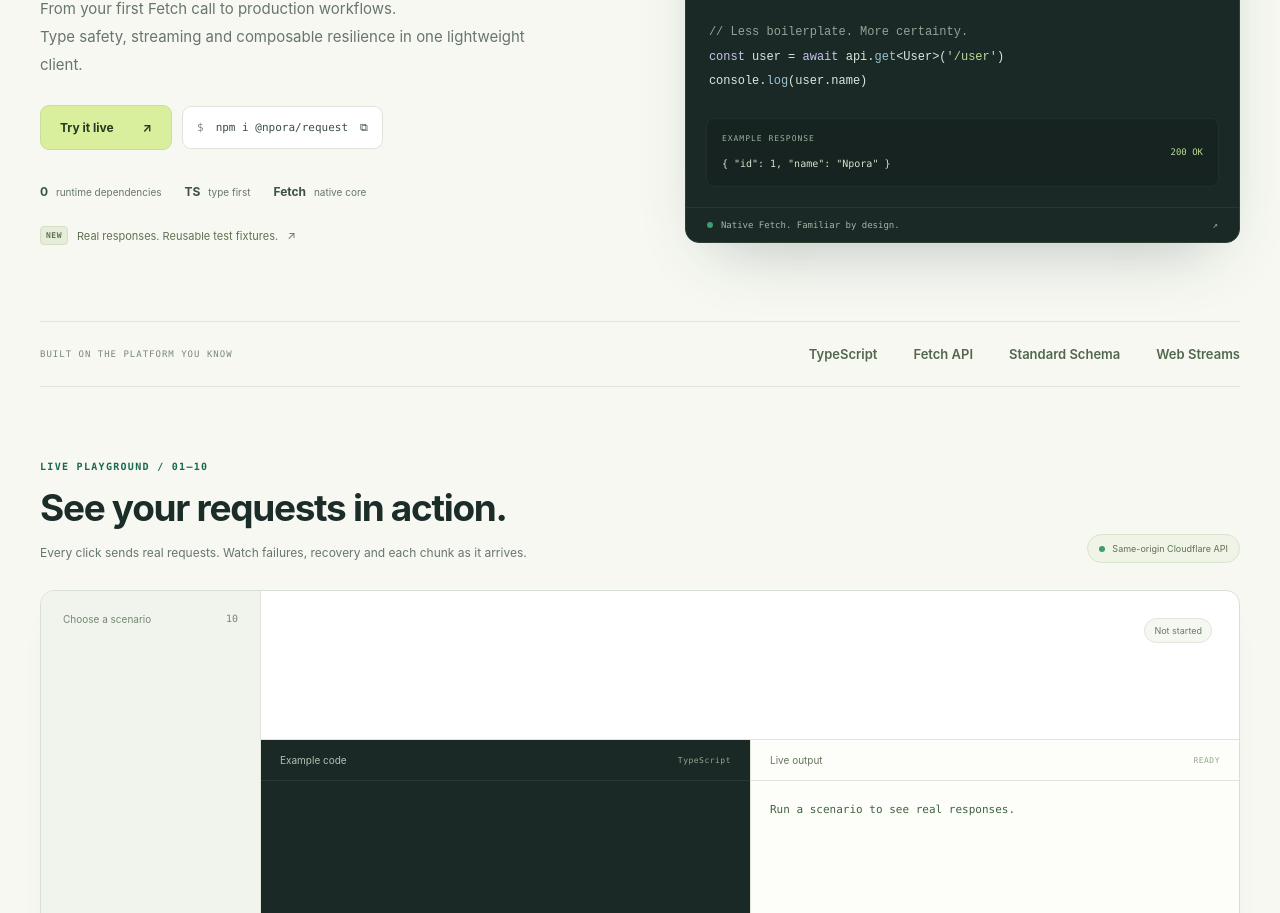
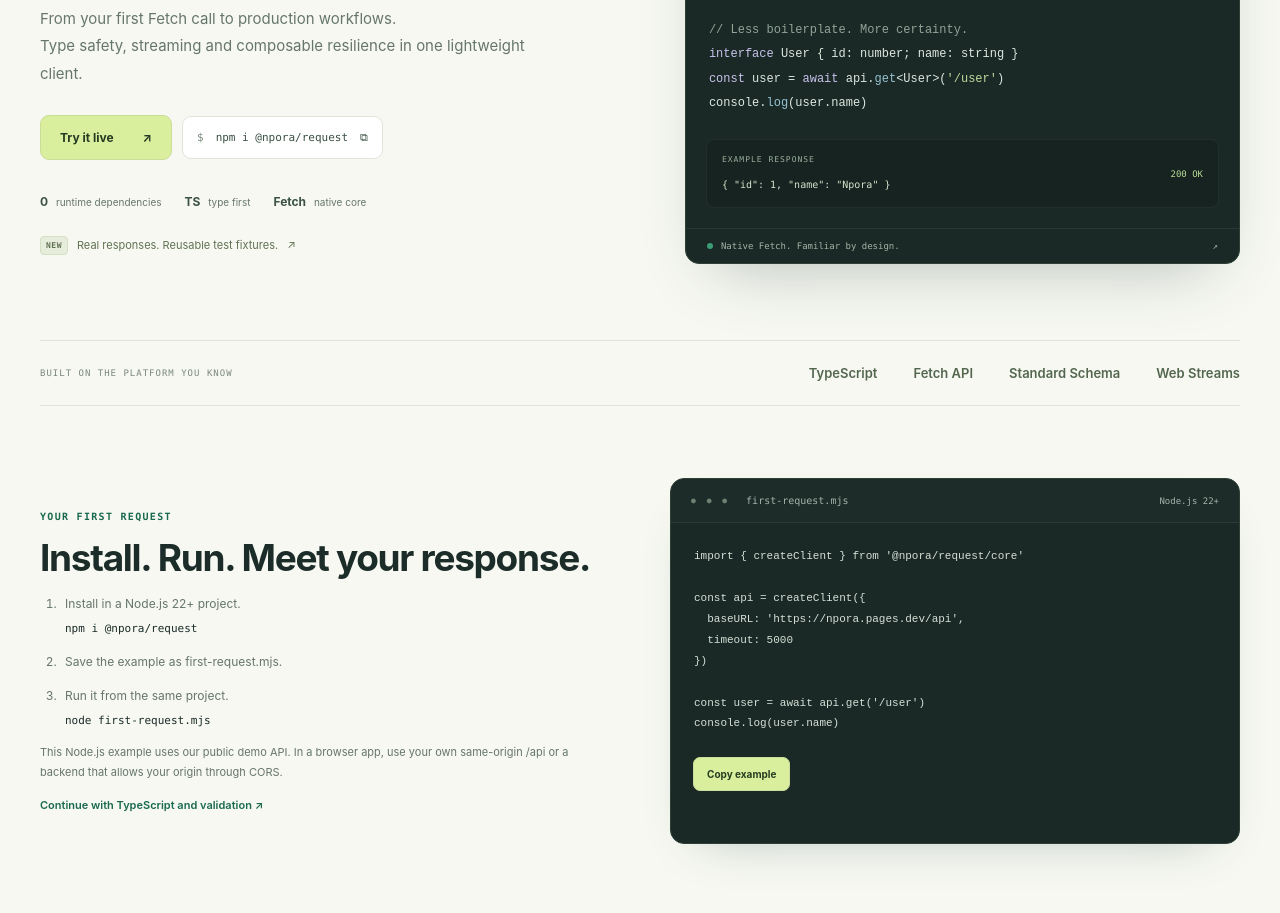
Before and after one commit to npora/request, a website with bundled scripts: page website/index.html in a window 1280 px wide. Shown: the part 402-1315 px from the top of the page. Built offline with nearby package versions, Linux system fonts and the light colour scheme.

Commit message:
docs(website): add a runnable first-request guide (#177)

```diff
--- a/website/app.js
+++ b/website/app.js
@@ -124,9 +124,15 @@ $('copy-install').addEventListener('click', async () => {
   try { await navigator.clipboard.writeText('npm i @npora/request'); $('copy-status').textContent = t('安装命令已复制') }
   catch { $('copy-status').textContent = t('请复制：npm i @npora/request') }
 })
+$('copy-quickstart').addEventListener('click', async () => {
+  try {
+    await navigator.clipboard.writeText($('quickstart-code').textContent.trim())
+    $('quickstart-status').textContent = t('quickstart.copied')
+  } catch { $('quickstart-status').textContent = t('quickstart.fallback') }
+})
 $('language').value = getLanguage()
 $('language').addEventListener('change', () => {
-  setLanguage($('language').value); applyLanguage(); $('copy-status').textContent = ''; render(); recordingDemo.render()
+  setLanguage($('language').value); applyLanguage(); $('copy-status').textContent = ''; $('quickstart-status').textContent = ''; render(); recordingDemo.render()
 })
 applyLanguage()
 window.addEventListener('pagehide', () => { batch = false; controller?.abort(); recordingDemo.dispose() })
--- a/website/index.html
+++ b/website/index.html
@@ -14,7 +14,7 @@
   <a class="skip" href="#playground"><span data-i18n="copy2">Skip to playground</span></a>
   <header class="nav wrap">
     <a class="brand" href="/" aria-label="Npora Request home" data-i18n-aria-label="copy3"><span class="brand-mark">n<span>↗</span></span> npora<span class="brand-light">/ request</span></a>
-    <nav aria-label="Main navigation" data-i18n-aria-label="copy4"><a class="nav-features" href="#features" data-i18n="nav.features">Features</a><a href="#playground"><span data-i18n="copy5">Playground</span></a><a href="https://github.com/npora/request#readme"><span data-i18n="copy6">Docs ↗</span></a><a class="github" href="https://github.com/npora/request">GitHub ↗</a><label class="language-picker"><span class="sr-only" data-i18n="language">Language</span><select id="language" aria-label="Language"><option value="en">English</option><option value="zh-CN">简体中文</option></select></label></nav>
+    <nav aria-label="Main navigation" data-i18n-aria-label="copy4"><a href="#quickstart" data-i18n="quickstart.nav">Get started</a><a class="nav-features" href="#features" data-i18n="nav.features">Features</a><a href="#playground"><span data-i18n="copy5">Playground</span></a><a href="https://github.com/npora/request#readme"><span data-i18n="copy6">Docs ↗</span></a><a class="github" href="https://github.com/npora/request">GitHub ↗</a><label class="language-picker"><span class="sr-only" data-i18n="language">Language</span><select id="language" aria-label="Language"><option value="en">English</option><option value="zh-CN">简体中文</option></select></label></nav>
   </header>
   <main>
     <section class="hero wrap">
@@ -37,6 +37,7 @@
   .<span class="blue">use</span>(<span class="blue">retryPlugin</span>({ retries: <span class="orange">2</span> }))
 
 <span class="muted-code"><span data-i18n="copy17">// Less boilerplate. More certainty.</span></span>
+<span class="purple">interface</span> User { id: number; name: string }
 <span class="purple">const</span> user = <span class="purple">await</span> api.<span class="blue">get</span>&lt;User&gt;(<span class="green">'/user'</span>)
 console.<span class="blue">log</span>(user.name)</code></pre>
         <div class="sample-response"><div><span class="sample-label" data-i18n="hero.response">EXAMPLE RESPONSE</span><code>{ "id": 1, "name": "Npora" }</code></div><span class="http-status">200 OK</span></div>
@@ -44,6 +45,18 @@ console.<span class="blue">log</span>(user.name)</code></pre>
       </div>
     </section>
     <div class="compatibility wrap"><span data-i18n="compatibility.title">BUILT ON THE PLATFORM YOU KNOW</span><div><span>TypeScript</span><span>Fetch API</span><span>Standard Schema</span><span>Web Streams</span></div></div>
+    <section id="quickstart" class="quickstart wrap" aria-labelledby="quickstart-title">
+      <div><div class="eyebrow" data-i18n="quickstart.eyebrow">YOUR FIRST REQUEST</div><h2 id="quickstart-title" data-i18n="quickstart.title">Install. Run. Meet your response.</h2><ol class="quickstart-steps"><li><span data-i18n="quickstart.install">Install in a Node.js 22+ project.</span><code>npm i @npora/request</code></li><li><span data-i18n="quickstart.save">Save the example as first-request.mjs.</span></li><li><span data-i18n="quickstart.run">Run it from the same project.</span><code>node first-request.mjs</code></li></ol><p class="quickstart-note" data-i18n="quickstart.note">This Node.js example uses our public demo API. In a browser app, use your own same-origin /api or a backend that allows your origin through CORS.</p><a class="text-link" href="https://github.com/npora/request#quick-start" data-i18n="quickstart.docs">Continue with TypeScript and validation ↗</a></div>
+      <div class="fixture-panel"><div class="code-bar"><span class="window-dots" aria-hidden="true">● ● ●</span><span>first-request.mjs</span><span>Node.js 22+</span></div><pre><code id="quickstart-code">import { createClient } from '@npora/request/core'
+
+const api = createClient({
+  baseURL: 'https://npora.pages.dev/api',
+  timeout: 5000
+})
+
+const user = await api.get('/user')
+console.log(user.name)</code></pre><div class="fixture-actions"><button id="copy-quickstart" type="button" class="primary" data-i18n="quickstart.copy">Copy example</button></div><p id="quickstart-status" class="quickstart-status" role="status"></p></div>
+    </section>
     <section id="playground" class="playground wrap" aria-labelledby="playground-title">
       <div class="section-heading"><div><div class="eyebrow">LIVE PLAYGROUND / 01—10</div><h2 id="playground-title"><span data-i18n="copy18">See your requests in action.</span></h2><p><span data-i18n="copy19">Every click sends real requests. Watch failures, recovery and each chunk as it arrives.</span></p></div><div class="connection"><span class="dot"></span><span data-i18n="copy20"> Same-origin Cloudflare API</span></div></div>
       <div class="workspace">
--- a/website/style.css
+++ b/website/style.css
@@ -82,6 +82,14 @@ h1 { font-size: clamp(48px, 5.25vw, 76px); line-height: 1.08; letter-spacing: -3
 .compatibility > span { font: 9px var(--mono); letter-spacing: 1px; color: #7a8978; }
 .compatibility > div { display: flex; flex-wrap: wrap; gap: 36px; color: #53674f; font-size: 13px; font-weight: 600; }
 .playground { padding-top: 72px; }
+.quickstart { display: grid; grid-template-columns: 1fr 1fr; gap: 60px; padding-top: 72px; align-items: center; }
+.quickstart .eyebrow { color: var(--green); }
+.quickstart-steps { padding-left: 20px; font-size: 12px; line-height: 1.8; color: var(--muted); }
+.quickstart-steps li { padding-left: 5px; margin-block: 12px; }
+.quickstart-steps code { display: block; font: 11px/1.8 var(--mono); color: var(--ink); margin-top: 5px; overflow-wrap: anywhere; }
+.quickstart-note { font-size: 11px; line-height: 1.8; color: var(--muted); }
+.quickstart .fixture-panel pre { height: auto; }
+.quickstart-status { min-height: 20px; margin: 14px 22px 18px; color: #bbd5a5; font-size: 10px; line-height: 1.7; }
 .section-heading { display: flex; justify-content: space-between; align-items: flex-end; gap: 20px; margin-bottom: 27px; }
 .section-heading .eyebrow { color: var(--green); }
 h2 { font-size: clamp(27px, 3vw, 37px); line-height: 1.2; letter-spacing: -1.3px; margin: 12px 0; font-weight: 710; }
@@ -187,6 +195,7 @@ progress { display: block; width: 100%; height: 5px; margin-top: 7px; accent-col
   .compatibility > div { gap: 20px; font-size: 11px; }
 }
 @media (max-width: 760px) {
+  .quickstart { grid-template-columns: minmax(0, 1fr); gap: 24px; padding-top: 48px; }
   html { scroll-padding-top: 140px; }
   .wrap { width: calc(100% - 32px); }
   .nav { position: relative; top: 0; margin-top: 12px; padding: 15px; flex-wrap: wrap; row-gap: 14px; }
--- a/website/translations.js
+++ b/website/translations.js
@@ -1,4 +1,15 @@
 export const messages = {
+  "quickstart.nav": {"en": "Get started", "zh-CN": "快速开始"},
+  "quickstart.eyebrow": {"en": "YOUR FIRST REQUEST", "zh-CN": "你的第一个请求"},
+  "quickstart.title": {"en": "Install. Run. Meet your response.", "zh-CN": "安装，运行，拿到响应。"},
+  "quickstart.install": {"en": "Install in a Node.js 22+ project.", "zh-CN": "在 Node.js 22+ 项目中安装。"},
+  "quickstart.save": {"en": "Save the example as first-request.mjs.", "zh-CN": "将右侧示例保存为 first-request.mjs。"},
+  "quickstart.run": {"en": "Run it from the same project.", "zh-CN": "在同一项目目录运行。"},
+  "quickstart.note": {"en": "This Node.js example uses our public demo API. In a browser app, use your own same-origin /api or a backend that allows your origin through CORS.", "zh-CN": "此 Node.js 示例使用公开演示接口。浏览器应用请使用自己的同源 /api，或允许当前来源跨域访问的后端。"},
+  "quickstart.docs": {"en": "Continue with TypeScript and validation ↗", "zh-CN": "继续学习 TypeScript 与运行时校验 ↗"},
+  "quickstart.copy": {"en": "Copy example", "zh-CN": "复制示例"},
+  "quickstart.copied": {"en": "Example copied. Save it as first-request.mjs.", "zh-CN": "示例已复制，请保存为 first-request.mjs。"},
+  "quickstart.fallback": {"en": "Select the example above to copy it manually.", "zh-CN": "请选中上方示例手动复制。"},
   "not-found.title": {"en": "Page not found · Npora Request", "zh-CN": "页面不存在 · Npora Request"},
   "not-found.heading": {"en": "This request took a wrong turn.", "zh-CN": "这次请求，走错了路。"},
   "not-found.description": {"en": "This page is unavailable. Head back to the playground and try a request that works.", "zh-CN": "这个页面不存在。回到官网控制台，体验一次真实请求。"},
```
Also changed, not shown: README.md, website/README.md.
